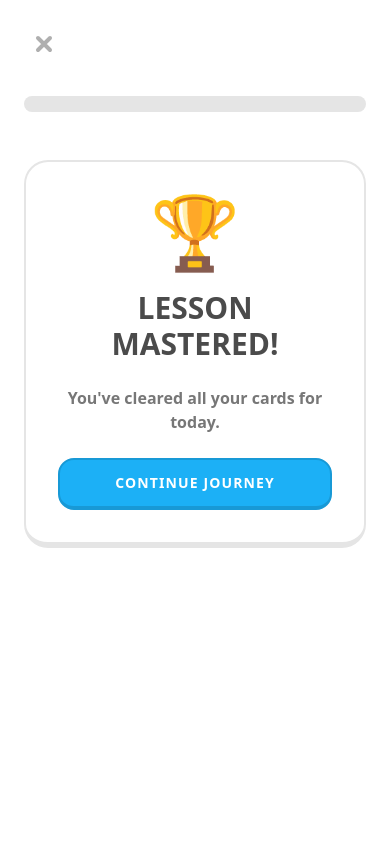
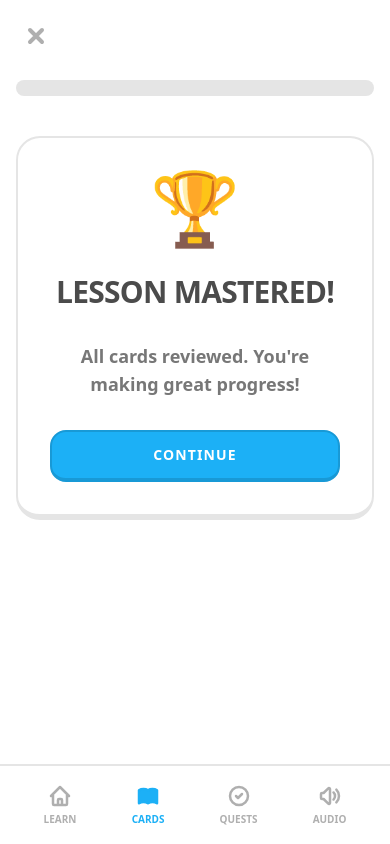
Before and after one commit to Tuan1605/language-app, a React (Vite) app: page / in a window 390 px wide. Both pictures are taken after a click on the button "🗂️". Built offline with nearby package versions, Linux system fonts and the light colour scheme.

Commit message:
design UI

```diff
--- a/src/App.tsx
+++ b/src/App.tsx
@@ -85,7 +85,7 @@ function App() {
   const filteredQuestions = MOCK_QUESTIONS.filter(q => q.category === quizCategory);
 
   return (
-    <div className="min-h-screen flex bg-white text-[#4b4b4b]">
+    <div className="min-h-screen flex bg-white text-[#4b4b4b] selection:bg-[#ddf4ff] selection:text-[#1cb0f6]">
       {/* Sidebar - Desktop */}
       <aside className="hidden lg:flex flex-col w-64 border-r-2 border-[#e5e5e5] p-4 fixed h-full bg-white z-50">
         <div className="mb-10 px-4 pt-4">
@@ -93,152 +93,94 @@ function App() {
         </div>
 
         <nav className="flex-1 space-y-2">
-          <button
-            onClick={() => setMode('home')}
-            className={`sidebar-item w-full ${mode === 'home' ? 'active' : ''}`}
-          >
-            <svg xmlns="http://www.w3.org/2000/svg" className="h-6 w-6" fill="none" viewBox="0 0 24 24" stroke="currentColor">
-              <path strokeLinecap="round" strokeLinejoin="round" strokeWidth={3} d="M3 12l2-2m0 0l7-7 7 7M5 10v10a1 1 0 001 1h3m10-11l2 2m-2-2v10a1 1 0 01-1 1h-3m-6 0a1 1 0 001-1v-4a1 1 0 011-1h2a1 1 0 011 1v4a1 1 0 001 1m-6 0h6" />
-            </svg>
+          <button onClick={() => setMode('home')} className={`sidebar-item w-full ${mode === 'home' ? 'active' : ''}`}>
+            <svg xmlns="http://www.w3.org/2000/svg" className="h-6 w-6" fill="none" viewBox="0 0 24 24" stroke="currentColor"><path strokeLinecap="round" strokeLinejoin="round" strokeWidth={3} d="M3 12l2-2m0 0l7-7 7 7M5 10v10a1 1 0 001 1h3m10-11l2 2m-2-2v10a1 1 0 01-1 1h-3m-6 0a1 1 0 001-1v-4a1 1 0 011-1h2a1 1 0 011 1v4a1 1 0 001 1m-6 0h6" /></svg>
             LEARN
           </button>
-          <button
-            onClick={() => setMode('review')}
-            className={`sidebar-item w-full ${mode === 'review' ? 'active' : ''}`}
-          >
-            <svg xmlns="http://www.w3.org/2000/svg" className="h-6 w-6" fill="none" viewBox="0 0 24 24" stroke="currentColor">
-              <path strokeLinecap="round" strokeLinejoin="round" strokeWidth={3} d="M12 6.253v13m0-13C10.832 5.477 9.246 5 7.5 5S4.168 5.477 3 6.253v13C4.168 18.477 5.754 18 7.5 18s3.332.477 4.5 1.253m0-13C13.168 5.477 14.754 5 16.5 5c1.747 0 3.332.477 4.5 1.253v13C19.832 18.477 18.247 18 16.5 18c-1.746 0-3.332.477-4.5 1.253" />
-            </svg>
+          <button onClick={() => setMode('review')} className={`sidebar-item w-full ${mode === 'review' ? 'active' : ''}`}>
+            <svg xmlns="http://www.w3.org/2000/svg" className="h-6 w-6" fill="none" viewBox="0 0 24 24" stroke="currentColor"><path strokeLinecap="round" strokeLinejoin="round" strokeWidth={3} d="M12 6.253v13m0-13C10.832 5.477 9.246 5 7.5 5S4.168 5.477 3 6.253v13C4.168 18.477 5.754 18 7.5 18s3.332.477 4.5 1.253m0-13C13.168 5.477 14.754 5 16.5 5c1.747 0 3.332.477 4.5 1.253v13C19.832 18.477 18.247 18 16.5 18c-1.746 0-3.332.477-4.5 1.253" /></svg>
             CARDS
           </button>
-          <button
-            onClick={() => setMode('quiz')}
-            className={`sidebar-item w-full ${mode === 'quiz' ? 'active' : ''}`}
-          >
-            <svg xmlns="http://www.w3.org/2000/svg" className="h-6 w-6" fill="none" viewBox="0 0 24 24" stroke="currentColor">
-              <path strokeLinecap="round" strokeLinejoin="round" strokeWidth={3} d="M9 12l2 2 4-4m6 2a9 9 0 11-18 0 9 9 0 0118 0z" />
-            </svg>
+          <button onClick={() => setMode('quiz')} className={`sidebar-item w-full ${mode === 'quiz' ? 'active' : ''}`}>
+            <svg xmlns="http://www.w3.org/2000/svg" className="h-6 w-6" fill="none" viewBox="0 0 24 24" stroke="currentColor"><path strokeLinecap="round" strokeLinejoin="round" strokeWidth={3} d="M9 12l2 2 4-4m6 2a9 9 0 11-18 0 9 9 0 0118 0z" /></svg>
             QUESTS
           </button>
-          <button
-            onClick={() => setMode('listening')}
-            className={`sidebar-item w-full ${mode === 'listening' ? 'active' : ''}`}
-          >
-            <svg xmlns="http://www.w3.org/2000/svg" className="h-6 w-6" fill="none" viewBox="0 0 24 24" stroke="currentColor">
-              <path strokeLinecap="round" strokeLinejoin="round" strokeWidth={3} d="M15.536 8.464a5 5 0 010 7.072m2.828-9.9a9 9 0 010 12.728M5.586 15H4a1 1 0 01-1-1v-4a1 1 0 011-1h1.586l4.707-4.707C10.923 3.663 12 4.109 12 5v14c0 .891-1.077 1.337-1.707.707L5.586 15z" />
-            </svg>
+          <button onClick={() => setMode('listening')} className={`sidebar-item w-full ${mode === 'listening' ? 'active' : ''}`}>
+            <svg xmlns="http://www.w3.org/2000/svg" className="h-6 w-6" fill="none" viewBox="0 0 24 24" stroke="currentColor"><path strokeLinecap="round" strokeLinejoin="round" strokeWidth={3} d="M15.536 8.464a5 5 0 010 7.072m2.828-9.9a9 9 0 010 12.728M5.586 15H4a1 1 0 01-1-1v-4a1 1 0 011-1h1.586l4.707-4.707C10.923 3.663 12 4.109 12 5v14c0 .891-1.077 1.337-1.707.707L5.586 15z" /></svg>
             AUDIO
           </button>
         </nav>
+
+        <div className="mt-auto p-4 bg-[#f7f7f7] rounded-2xl border-2 border-[#e5e5e5]">
+           <p className="text-[9px] font-black text-[#afafaf] uppercase tracking-widest mb-2">Goal progress</p>
+           <div className="lingo-progress mb-2"><div className="lingo-progress-inner bg-[#58cc02]" style={{ width: '65%' }}></div></div>
+           <p className="text-[10px] font-black">65% OF DAILY GOAL</p>
+        </div>
       </aside>
 
       {/* Main Content */}
-      <main className="flex-1 lg:ml-64 p-6 md:p-12 max-w-4xl mx-auto w-full min-h-screen">
+      <main className="flex-1 lg:ml-64 p-4 sm:p-6 md:p-12 max-w-4xl mx-auto w-full min-h-screen pb-24 lg:pb-12">
         {mode === 'home' && (
-          <div className="space-y-12 pb-24 animate-in fade-in duration-700">
-            {/* Top Bar - Unified Scaling */}
+          <div className="space-y-12 pb-12 animate-in fade-in duration-700">
+            {/* Top Bar */}
             <div className="flex items-center justify-between pb-6 border-b-2 border-[#e5e5e5]">
-              <div className="flex items-center gap-6">
-                <div className="flex items-center gap-2">
-                  <span className="text-2xl">🔥</span>
-                  <span className="font-black text-[#ff9600] text-lg leading-none">3</span>
-                </div>
-                <div className="flex items-center gap-2">
-                  <span className="text-2xl">💎</span>
-                  <span className="font-black text-[#1cb0f6] text-lg leading-none">120</span>
-                </div>
-                <div className="flex items-center gap-2">
-                  <span className="text-2xl">❤️</span>
-                  <span className="font-black text-[#ff4b4b] text-lg leading-none">5</span>
-                </div>
+              <div className="flex items-center gap-4 sm:gap-6">
+                <div className="flex items-center gap-1.5"><span className="text-xl">🔥</span><span className="font-black text-[#ff9600] text-base">3</span></div>
+                <div className="flex items-center gap-1.5"><span className="text-xl">💎</span><span className="font-black text-[#1cb0f6] text-base">120</span></div>
+                <div className="flex items-center gap-1.5"><span className="text-xl">❤️</span><span className="font-black text-[#ff4b4b] text-base">5</span></div>
               </div>
-              <div className="w-10 h-10 rounded-full border-2 border-[#e5e5e5] overflow-hidden">
-                <img src="https://api.dicebear.com/7.x/avataaars/svg?seed=Felix" alt="User" />
+              <div className="w-9 h-9 rounded-full border-2 border-[#e5e5e5] overflow-hidden bg-[#f7f7f7] shadow-sm">
+                <img src="https://api.dicebear.com/7.x/avataaars/svg?seed=Felix" alt="User" className="w-full h-full object-cover" />
               </div>
             </div>
 
-            {/* Learning Journey - Unified Component Scales */}
-            <div className="flex flex-col items-center gap-12 max-w-sm mx-auto">
-              {/* Unit Header */}
-              <div className="w-full bg-[#58cc02] rounded-2xl p-6 text-white shadow-[0_6px_0_0_#46a302] mb-8">
-                <h4 className="text-[10px] font-black uppercase tracking-[0.2em] opacity-80 mb-2">Unit 1</h4>
-                <h2 className="text-2xl font-black leading-tight">Vocabulary Master</h2>
-                <p className="font-bold text-white/90 text-sm mt-1">Foundational English & Japanese</p>
+            {/* Learning Path */}
+            <div className="flex flex-col items-center gap-12 max-w-sm mx-auto pt-4">
+              <div className="w-full bg-[#58cc02] rounded-2xl p-6 text-white shadow-[0_6px_0_0_#46a302] mb-4">
+                <h4 className="text-[10px] font-black uppercase tracking-[0.2em] opacity-80 mb-1">Unit 1</h4>
+                <h2 className="text-2xl font-black leading-tight uppercase">Vocabulary</h2>
+                <p className="font-bold text-white/90 text-sm mt-1 opacity-80">Level: Intermediate</p>
               </div>
 
-              {/* Path Steps - FIXED SIZES (w-20 h-20) */}
               <div className="flex flex-col items-center gap-12 w-full relative">
-                <div className="absolute top-10 bottom-10 left-1/2 -translate-x-1/2 w-3 bg-[#e5e5e5] rounded-full z-0 opacity-50"></div>
+                <div className="absolute top-10 bottom-10 left-1/2 -translate-x-1/2 w-3 bg-[#e5e5e5] rounded-full z-0 opacity-40"></div>
 
-                {/* Step 1: Center */}
+                {/* Path Nodes - Standardized Size w-20 */}
                 <div className="z-10 relative">
-                  <div className="absolute -top-12 left-1/2 -translate-x-1/2 bg-[#58cc02] text-white px-4 py-1.5 rounded-xl font-black text-[10px] shadow-[0_4px_0_0_#46a302] whitespace-nowrap animate-bounce">
-                    START HERE
-                  </div>
-                  <button
-                    onClick={() => setMode('review')}
-                    className="w-20 h-20 rounded-full btn-3d btn-green text-4xl shadow-lg flex items-center justify-center p-0"
-                  >
-                    <span className="mt-[-4px]">🗂️</span>
-                  </button>
+                  <div className="absolute -top-12 left-1/2 -translate-x-1/2 bg-[#58cc02] text-white px-4 py-1.5 rounded-xl font-black text-[10px] shadow-[0_4px_0_0_#46a302] whitespace-nowrap animate-bounce">START HERE</div>
+                  <button onClick={() => setMode('review')} className="w-20 h-20 rounded-full btn-3d btn-green text-4xl shadow-lg flex items-center justify-center p-0">🗂️</button>
                 </div>
 
-                {/* Step 2: Left Zig-Zag */}
-                <div className="z-10 -ml-24 flex flex-col items-center">
-                  <button
-                    onClick={() => { setQuizCategory('toeic'); setMode('quiz'); }}
-                    className="w-20 h-20 rounded-full btn-3d btn-blue text-4xl shadow-lg flex items-center justify-center p-0"
-                  >
-                    <span className="mt-[-4px]">🇬🇧</span>
-                  </button>
+                <div className="z-10 sm:-ml-24 flex flex-col items-center">
+                  <button onClick={() => { setQuizCategory('toeic'); setMode('quiz'); }} className="w-20 h-20 rounded-full btn-3d btn-blue text-4xl shadow-lg flex items-center justify-center p-0">🇬🇧</button>
                   <span className="mt-2 text-[10px] font-black text-[#afafaf] uppercase tracking-widest">TOEIC</span>
                 </div>
 
-                {/* Step 3: Right Zig-Zag */}
-                <div className="z-10 -mr-24 flex flex-col items-center">
-                  <button
-                    onClick={() => { setQuizCategory('n2'); setMode('quiz'); }}
-                    className="w-20 h-20 rounded-full btn-3d btn-red text-4xl shadow-lg flex items-center justify-center p-0"
-                  >
-                    <span className="mt-[-4px]">🇯🇵</span>
-                  </button>
+                <div className="z-10 sm:-mr-24 flex flex-col items-center">
+                  <button onClick={() => { setQuizCategory('n2'); setMode('quiz'); }} className="w-20 h-20 rounded-full btn-3d btn-red text-4xl shadow-lg flex items-center justify-center p-0">🇯🇵</button>
                   <span className="mt-2 text-[10px] font-black text-[#afafaf] uppercase tracking-widest">JLPT N2</span>
                 </div>
 
-                {/* Step 4: Center */}
                 <div className="z-10 flex flex-col items-center">
-                  <button
-                    onClick={() => setMode('listening')}
-                    className="w-20 h-20 rounded-full btn-3d btn-purple text-4xl shadow-lg flex items-center justify-center p-0"
-                  >
-                    <span className="mt-[-4px]">🎧</span>
-                  </button>
+                  <button onClick={() => setMode('listening')} className="w-20 h-20 rounded-full btn-3d btn-purple text-4xl shadow-lg flex items-center justify-center p-0">🎧</button>
                   <span className="mt-2 text-[10px] font-black text-[#afafaf] uppercase tracking-widest">AUDIO</span>
                 </div>
 
-                {/* Step 5: Left Zig-Zag */}
-                <div className="z-10 -ml-24 flex flex-col items-center opacity-70 hover:opacity-100">
-                  <button
-                    onClick={() => setMode('add')}
-                    className="w-20 h-20 rounded-full btn-3d btn-outline text-4xl shadow-lg flex items-center justify-center p-0"
-                  >
-                    <span className="mt-[-4px]">➕</span>
-                  </button>
-                  <span className="mt-2 text-[10px] font-black text-[#afafaf] uppercase tracking-widest">ADD</span>
+                <div className="z-10 sm:-ml-24 flex flex-col items-center opacity-60 hover:opacity-100 transition-opacity">
+                  <button onClick={() => setMode('add')} className="w-20 h-20 rounded-full btn-3d btn-outline text-4xl shadow-lg flex items-center justify-center p-0">➕</button>
+                  <span className="mt-2 text-[10px] font-black text-[#afafaf] uppercase tracking-widest text-center">ADD NEW</span>
                 </div>
               </div>
             </div>
           </div>
         )}
 
-        {/* Action Screens - Consistent Max Width & Spacing */}
+        {/* Action Screens */}
         <div className="max-w-2xl mx-auto w-full">
            {mode !== 'home' && (
-             <div className="mb-8">
-                <button onClick={() => setMode('home')} className="w-10 h-10 flex items-center justify-center rounded-xl hover:bg-[#f7f7f7] text-[#afafaf] transition-colors">
-                  <svg xmlns="http://www.w3.org/2000/svg" className="h-6 w-6" fill="none" viewBox="0 0 24 24" stroke="currentColor">
-                    <path strokeLinecap="round" strokeLinejoin="round" strokeWidth={4} d="M6 18L18 6M6 6l12 12" />
-                  </svg>
+             <div className="mb-6">
+                <button onClick={() => setMode('home')} className="w-10 h-10 flex items-center justify-center rounded-xl hover:bg-[#f7f7f7] text-[#afafaf] transition-all active:scale-90">
+                  <svg xmlns="http://www.w3.org/2000/svg" className="h-6 w-6" fill="none" viewBox="0 0 24 24" stroke="currentColor"><path strokeLinecap="round" strokeLinejoin="round" strokeWidth={4} d="M6 18L18 6M6 6l12 12" /></svg>
                 </button>
              </div>
            )}
@@ -246,70 +188,60 @@ function App() {
            {mode === 'add' && <AddFlashcard onAdd={handleAddCard} />}
 
            {mode === 'review' && (
-             <div className="space-y-12">
-                <div className="w-full lingo-progress">
-                  <div
-                    className="lingo-progress-inner bg-[#58cc02]"
-                    style={{ width: `${reviewQueue.length > 0 ? ((currentCardIndex + 1) / reviewQueue.length) * 100 : 0}%` }}
-                  ></div>
-                </div>
-                {reviewQueue.length > 0 ? (
-                  <FlashcardView card={reviewQueue[currentCardIndex]} onRate={handleRateCard} />
-                ) : (
-                  <div className="lingo-card text-center space-y-6">
+             <div className="space-y-10">
+                <div className="w-full lingo-progress"><div className="lingo-progress-inner bg-[#58cc02]" style={{ width: `${reviewQueue.length > 0 ? ((currentCardIndex + 1) / reviewQueue.length) * 100 : 0}%` }}></div></div>
+                {reviewQueue.length > 0 ? <FlashcardView card={reviewQueue[currentCardIndex]} onRate={handleRateCard} /> : (
+                  <div className="lingo-card text-center space-y-8 py-12">
                     <div className="text-7xl floating">🏆</div>
-                    <h3 className="text-3xl font-black uppercase">Lesson Mastered!</h3>
-                    <p className="text-[#777] font-bold">You've cleared all your cards for today.</p>
-                    <button onClick={() => setMode('home')} className="w-full btn-3d btn-blue py-5 text-lg">
-                      CONTINUE JOURNEY
-                    </button>
+                    <h3 className="text-3xl font-black uppercase tracking-tight">Lesson Mastered!</h3>
+                    <p className="text-[#777] font-bold text-lg px-4">All cards reviewed. You're making great progress!</p>
+                    <button onClick={() => setMode('home')} className="w-full max-w-xs btn-3d btn-blue py-5 text-lg mx-auto">CONTINUE</button>
                   </div>
                 )}
              </div>
            )}
 
-           {mode === 'quiz' && (
-             <QuizView
-               questions={filteredQuestions}
-               category={quizCategory}
-               onComplete={handleCompleteQuiz}
-               onCancel={() => setMode('home')}
-             />
-           )}
+           {mode === 'quiz' && <QuizView questions={filteredQuestions} category={quizCategory} onComplete={handleCompleteQuiz} onCancel={() => setMode('home')} />}
 
            {mode === 'listening' && (
              <div className="space-y-8">
                 {!selectedLesson ? (
                    <div className="space-y-6">
-                      <h2 className="text-3xl font-black uppercase tracking-tight">Audio Journey</h2>
+                      <h2 className="text-3xl font-black uppercase tracking-tight ml-2">Audio Library</h2>
                       <div className="grid grid-cols-1 gap-4">
                         {MOCK_LISTENING_LESSONS.map((lesson) => (
-                          <div
-                            key={lesson.id}
-                            onClick={() => setSelectedLesson(lesson)}
-                            className="lingo-card flex items-center gap-6 p-6 cursor-pointer hover:scale-[1.01] active:scale-[0.99] transition-all"
-                          >
-                            <div className={`w-16 h-16 rounded-xl flex-shrink-0 flex items-center justify-center text-white font-black text-xl shadow-lg ${lesson.category === 'toeic' ? 'bg-[#1cb0f6]' : 'bg-[#ff4b4b]'}`}>
-                              {lesson.category.toUpperCase().charAt(0)}
-                            </div>
-                            <div className="flex-1">
-                              <h6 className="font-black text-xl">{lesson.title}</h6>
-                              <p className="text-xs font-bold text-[#afafaf] uppercase tracking-widest mt-1">Tap to listen</p>
-                            </div>
+                          <div key={lesson.id} onClick={() => setSelectedLesson(lesson)} className="lingo-card flex items-center gap-6 p-6 cursor-pointer hover:scale-[1.01] active:scale-[0.98] transition-all">
+                            <div className={`w-16 h-16 rounded-xl flex-shrink-0 flex items-center justify-center text-white font-black text-xl shadow-lg ${lesson.category === 'toeic' ? 'bg-[#1cb0f6]' : 'bg-[#ff4b4b]'}`}>{lesson.category.toUpperCase().charAt(0)}</div>
+                            <div className="flex-1"><h6 className="font-black text-xl leading-tight">{lesson.title}</h6><p className="text-[10px] font-black text-[#afafaf] uppercase tracking-widest mt-1">Tap to start lesson</p></div>
                           </div>
                         ))}
                       </div>
                    </div>
-                ) : (
-                  <ListeningView
-                    lesson={selectedLesson}
-                    onBack={() => setSelectedLesson(null)}
-                  />
-                )}
+                ) : <ListeningView lesson={selectedLesson} onBack={() => setSelectedLesson(null)} />}
              </div>
            )}
         </div>
       </main>
+
+      {/* Bottom Nav - Mobile Only */}
+      <nav className="lg:hidden fixed bottom-0 left-0 right-0 h-20 bg-white border-t-2 border-[#e5e5e5] flex items-center justify-around px-4 z-50">
+        <button onClick={() => setMode('home')} className={`flex flex-col items-center gap-1 ${mode === 'home' ? 'text-[#1cb0f6]' : 'text-[#afafaf]'}`}>
+          <svg xmlns="http://www.w3.org/2000/svg" className="h-6 w-6" fill={mode === 'home' ? 'currentColor' : 'none'} viewBox="0 0 24 24" stroke="currentColor"><path strokeLinecap="round" strokeLinejoin="round" strokeWidth={2.5} d="M3 12l2-2m0 0l7-7 7 7M5 10v10a1 1 0 001 1h3m10-11l2 2m-2-2v10a1 1 0 01-1 1h-3m-6 0a1 1 0 001-1v-4a1 1 0 011-1h2a1 1 0 011 1v4a1 1 0 001 1m-6 0h6" /></svg>
+          <span className="text-[10px] font-black">LEARN</span>
+        </button>
+        <button onClick={() => setMode('review')} className={`flex flex-col items-center gap-1 ${mode === 'review' ? 'text-[#1cb0f6]' : 'text-[#afafaf]'}`}>
+          <svg xmlns="http://www.w3.org/2000/svg" className="h-6 w-6" fill={mode === 'review' ? 'currentColor' : 'none'} viewBox="0 0 24 24" stroke="currentColor"><path strokeLinecap="round" strokeLinejoin="round" strokeWidth={2.5} d="M12 6.253v13m0-13C10.832 5.477 9.246 5 7.5 5S4.168 5.477 3 6.253v13C4.168 18.477 5.754 18 7.5 18s3.332.477 4.5 1.253m0-13C13.168 5.477 14.754 5 16.5 5c1.747 0 3.332.477 4.5 1.253v13C19.832 18.477 18.247 18 16.5 18c-1.746 0-3.332.477-4.5 1.253" /></svg>
+          <span className="text-[10px] font-black">CARDS</span>
+        </button>
+        <button onClick={() => setMode('quiz')} className={`flex flex-col items-center gap-1 ${mode === 'quiz' ? 'text-[#1cb0f6]' : 'text-[#afafaf]'}`}>
+          <svg xmlns="http://www.w3.org/2000/svg" className="h-6 w-6" fill={mode === 'quiz' ? 'currentColor' : 'none'} viewBox="0 0 24 24" stroke="currentColor"><path strokeLinecap="round" strokeLinejoin="round" strokeWidth={2.5} d="M9 12l2 2 4-4m6 2a9 9 0 11-18 0 9 9 0 0118 0z" /></svg>
+          <span className="text-[10px] font-black">QUESTS</span>
+        </button>
+        <button onClick={() => setMode('listening')} className={`flex flex-col items-center gap-1 ${mode === 'listening' ? 'text-[#1cb0f6]' : 'text-[#afafaf]'}`}>
+          <svg xmlns="http://www.w3.org/2000/svg" className="h-6 w-6" fill={mode === 'listening' ? 'currentColor' : 'none'} viewBox="0 0 24 24" stroke="currentColor"><path strokeLinecap="round" strokeLinejoin="round" strokeWidth={2.5} d="M15.536 8.464a5 5 0 010 7.072m2.828-9.9a9 9 0 010 12.728M5.586 15H4a1 1 0 01-1-1v-4a1 1 0 011-1h1.586l4.707-4.707C10.923 3.663 12 4.109 12 5v14c0 .891-1.077 1.337-1.707.707L5.586 15z" /></svg>
+          <span className="text-[10px] font-black">AUDIO</span>
+        </button>
+      </nav>
     </div>
   );
 }
```
